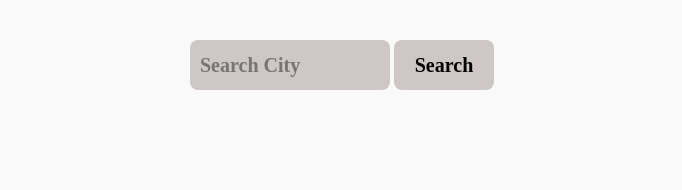
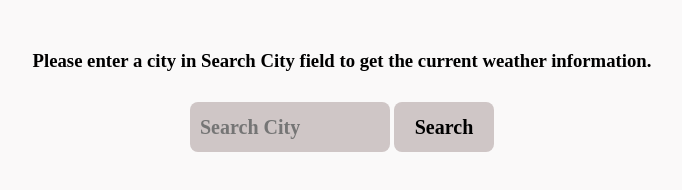
Before and after one commit to dillik539/Weather-App, a plain HTML site: page index.html in a window 1280 px wide. Shown: the whole page, without its empty margins (298-980 px from the left). Drawn offline with Linux system fonts and the light colour scheme.

Commit message:
Added information section at the top of the page.

```diff
--- a/index.html
+++ b/index.html
@@ -7,6 +7,9 @@
     </head>
     <body>
         <div class="container">
+            <div class="info">
+                <h3>Please enter a city in Search City field to get the current weather information. </h3>
+            </div>
             <div class="input">
                 <input type="text" class="inputValue" placeholder="Search City">
                 <input type="submit" class="submit" value="Search">
```
